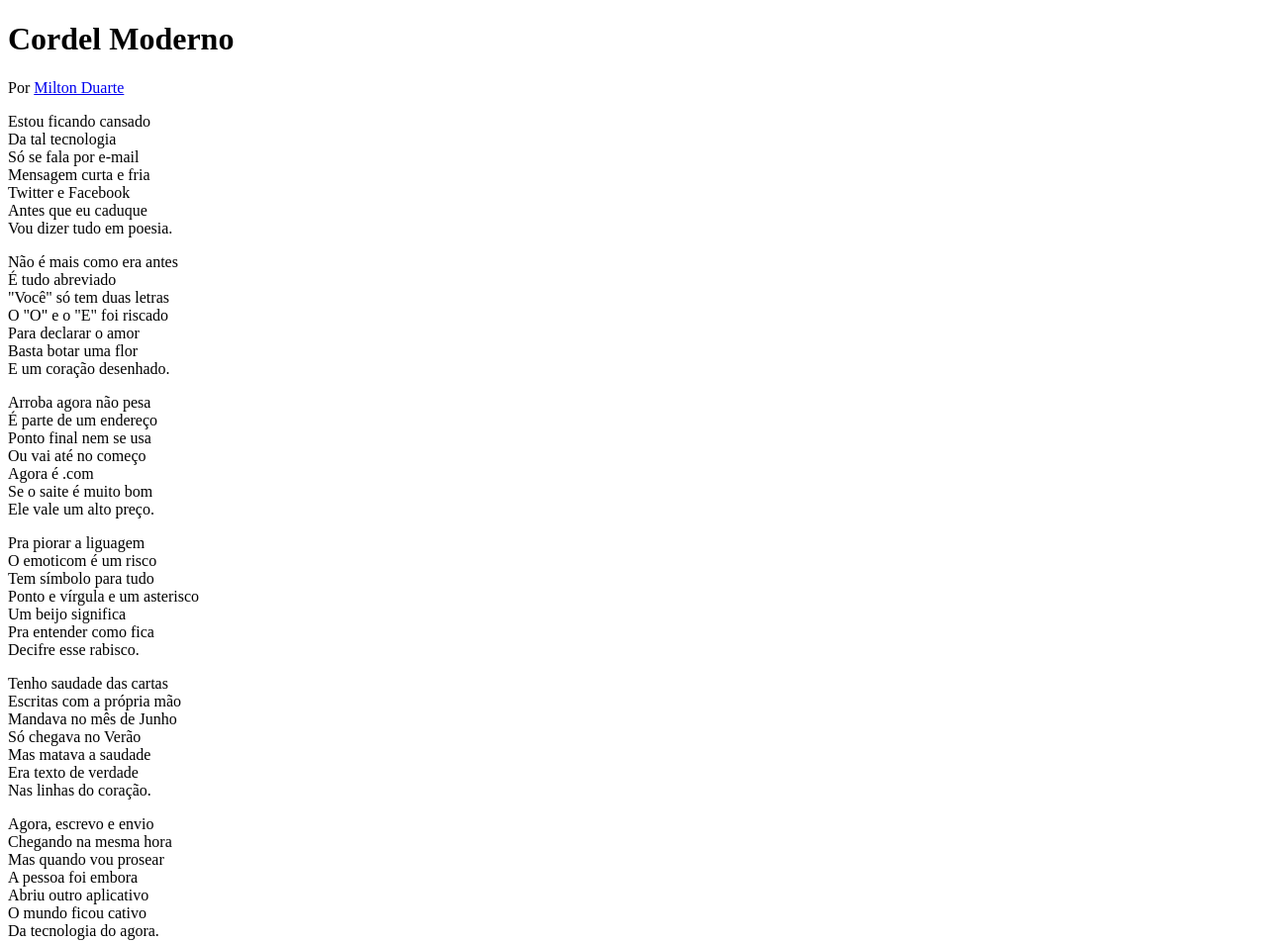
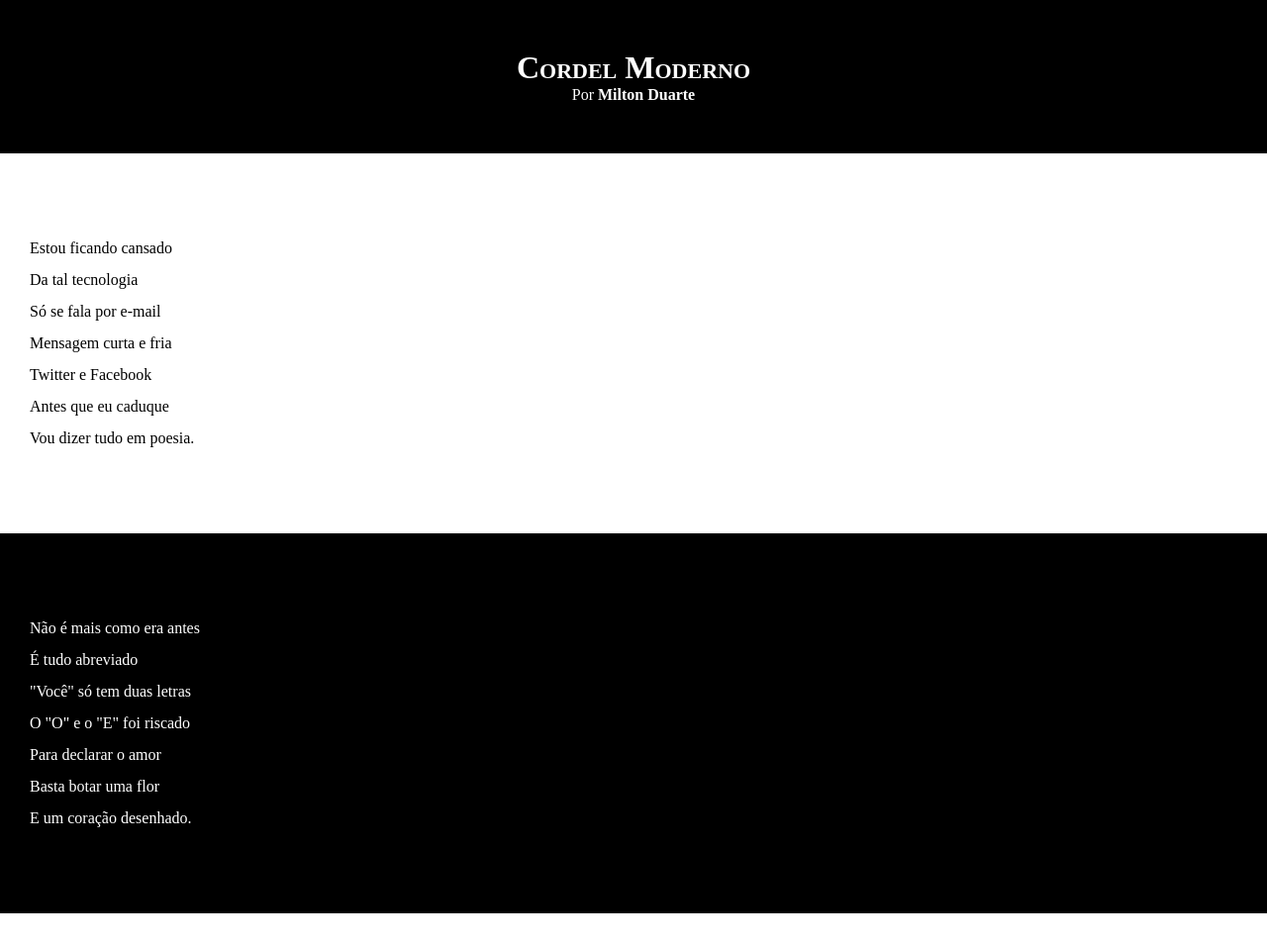
Before and after one commit to edvanioteixeira/html-css, a plain HTML site: page exercicios/projeto-cordel/index.html in a window 1280 px wide. Shown: the top 953 px of the page at 99% size. Drawn offline with Linux system fonts and the light colour scheme.

Commit message:
Atualizei estilo dos textos e blocos

```diff
--- a/exercicios/projeto-cordel/estilo/style.css
+++ b/exercicios/projeto-cordel/estilo/style.css
@@ -1 +1,65 @@
 @charset "UTF-8";
+
+* {
+    margin: 0px;
+    padding: 0px;
+}
+
+html, body {
+    min-height: 100vh;
+    background-color: darkgray;
+}
+
+header {
+    background-color: black;
+    color: white;
+    text-align: center;
+}
+
+header > h1 {
+    padding-top: 50px;
+    font-variant: small-caps;
+}
+
+header > p {
+    padding-bottom: 50px;
+}
+
+header a, footer a {
+    color: white;
+    text-decoration: none;
+    font-weight: bolder;
+}
+
+header a:hover, footer a:hover {
+    text-decoration: underline;
+}
+
+section {
+    padding-top: 10vh;
+    padding-left: 30px;
+    padding-bottom: 10vh;
+    line-height: 2em;
+}
+
+section.normal {
+    background-color: white;
+    color: black;
+}
+
+section.imagem {
+    background-color: black;
+    color: white;
+}
+
+section.imagem > p {
+    width: 400px;
+    background-color: rgba(0, 0, 0, 0.267);
+}
+
+footer {
+    background-color: black;
+    color: white;
+    text-align: center;
+    padding: 10px;
+}
--- a/exercicios/projeto-cordel/index.html
+++ b/exercicios/projeto-cordel/index.html
@@ -13,7 +13,7 @@
         <p>Por <a href="https://www.recantodasletras.com.br/poesias/3186743]" target="_blank">Milton Duarte</a></p>
     </header>
 
-    <section>
+    <section class="normal">
         <p>
             Estou ficando cansado <br>
             Da tal tecnologia <br>
@@ -25,7 +25,7 @@
         </p>
     </section>
 
-    <section>
+    <section class="imagem">
         <p>
             Não é mais como era antes <br>
             É tudo abreviado <br>
@@ -37,7 +37,7 @@
         </p>
     </section>
 
-    <section>
+    <section class="normal">
         <p>
             Arroba agora não pesa <br>
             É parte de um endereço <br>
@@ -59,7 +59,7 @@
         </p>
     </section>
 
-    <section>
+    <section class="imagem">
         <p>
             Tenho saudade das cartas <br>
             Escritas com a própria mão <br>
@@ -71,7 +71,7 @@
         </p>
     </section>
 
-    <section>
+    <section class="normal">
         <p>
             Agora, escrevo e envio <br>
             Chegando na mesma hora <br>
```
